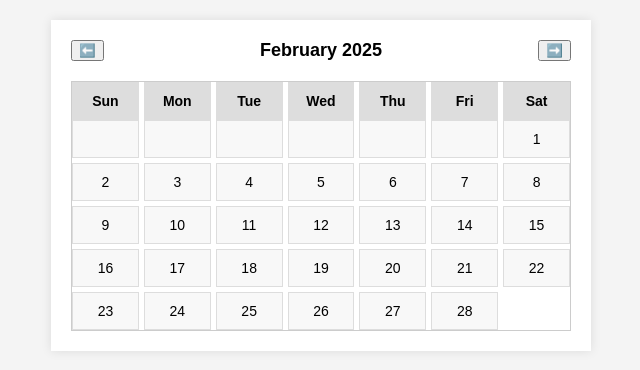
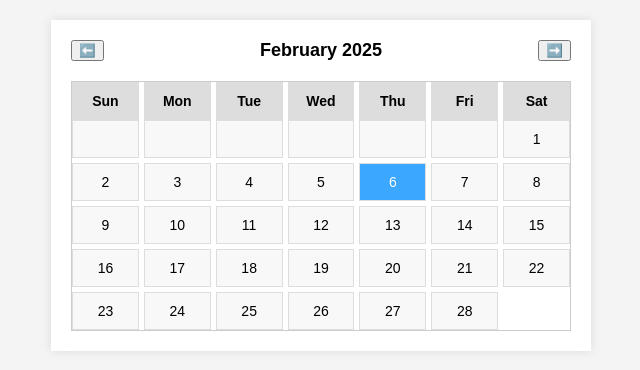
Before and after one commit to NoohAlavi/fusion_four_studios_repo, a Flask app: page / in a window 1280 px wide. Shown: the top 370 px of the page, without its empty margins (319-959 px from the left). Run offline with Flask 3, Linux system fonts and the light colour scheme.

Commit message:
did stuff

```diff
--- a/Task/Task.py
+++ b/Task/Task.py
@@ -1,5 +1,4 @@
 from time import time
-from math import round
 from enum import Enum
 
 class Priority(Enum):
--- a/static/calendar.js
+++ b/static/calendar.js
@@ -3,8 +3,6 @@ document.addEventListener('DOMContentLoaded', function() {
     const days = ["Sun", "Mon", "Tue", "Wed", "Thu", "Fri", "Sat"];
     let currentMonth = new Date().getMonth();
     let currentYear = new Date().getFullYear();
-
-    console.log("im alive");
 
     const monthYearDisplay = document.getElementById('monthYear');
     const prevMonthButton = document.getElementById('prevMonth');
@@ -28,6 +26,7 @@ document.addEventListener('DOMContentLoaded', function() {
         let daysDiv = document.createElement('div');
         daysDiv.className = 'days-container';
         let date = new Date(year, month, 1);
+        let currentDate = new Date(); // Define currentDate here
 
         for (let i = 0; i < date.getDay(); i++) {
             let emptyDayDiv = document.createElement('div');
@@ -39,6 +38,11 @@ document.addEventListener('DOMContentLoaded', function() {
             let dayDiv = document.createElement('div');
             dayDiv.className = 'day';
             dayDiv.textContent = date.getDate();
+
+            if (date.getDate() === currentDate.getDate() && date.getMonth() === currentDate.getMonth() && date.getFullYear() === currentDate.getFullYear()) {
+                dayDiv.classList.add('current-day');
+            }
+
             daysDiv.appendChild(dayDiv);
             date.setDate(date.getDate() + 1);
         }
--- a/static/styles.css
+++ b/static/styles.css
@@ -46,3 +46,9 @@ body {
     font-weight: bold;
     background: #ddd;
 }
+
+.current-day {
+    background-color: rgb(59, 167, 255);
+    color: white
+    /* border: 1px solid ;  */
+}
```
